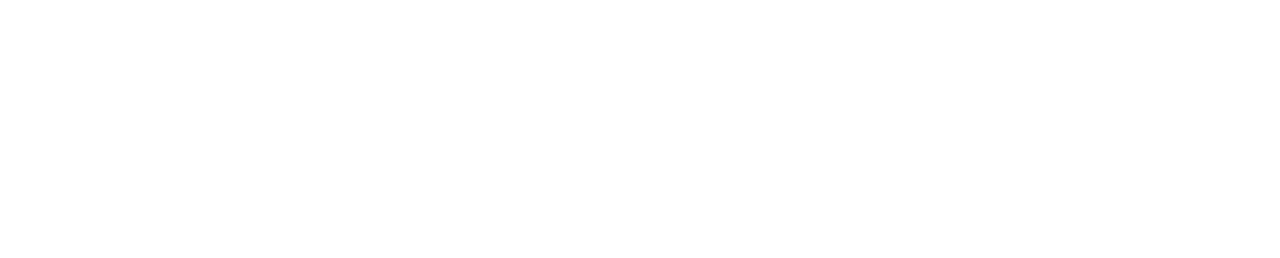
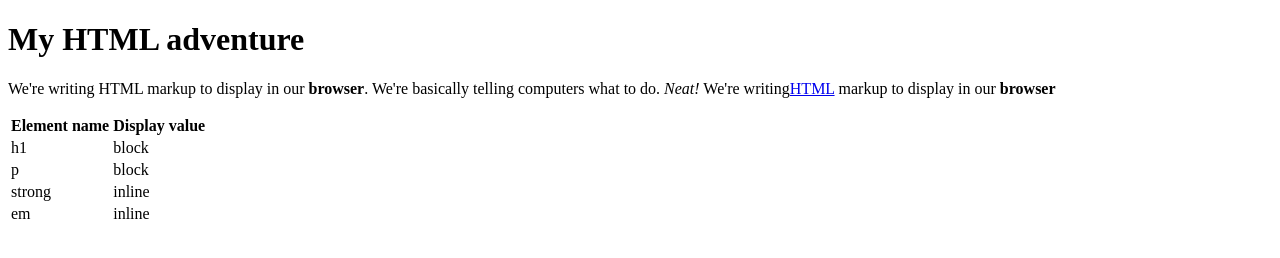
Before and after one commit to learn-co-curriculum/phase-0-the-dom-editing-lab, a website: page index.html in a window 1280 px wide. Drawn offline with Linux system fonts and the light colour scheme.

Commit message:
DOM editing lab completed

```diff
--- a/index.html
+++ b/index.html
@@ -1 +1,44 @@
-<!-- Write your code here! -->
+<!DOCTYPE html>
+<html lang="en">
+  <head>
+    <meta charset="UTF-8" />
+    <meta name="viewport" content="width=device-width, initial-scale=1.0" />
+    <meta http-equiv="X-UA-Compatible" content="ie=edge" />
+    <title>Introduction to the DOM Lab</title>
+  </head>
+  <body>
+    <h1>My HTML adventure</h1>
+        <p>
+        We're writing HTML markup to display in our <strong>browser</strong>. We're
+        basically telling computers what to do. <em>Neat!</em>
+        We're writing<a href="https://developer.mozilla.org/en-US/docs/Web/HTML">HTML</a> markup to
+        display in our <strong>browser</strong>
+            <table>
+                <thead>
+                    <tr>
+                        <th>Element name</th>
+                        <th>Display value</th>
+                    </tr>
+                </thead>
+                <tbody>
+                    <tr>
+                        <td>h1</td>
+                        <td>block</td>
+                    </tr>
+                    <tr>
+                        <td>p</td>
+                        <td>block</td>
+                    </tr>
+                    <tr>
+                        <td>strong</td>
+                        <td>inline</td>
+                    </tr>
+                    <tr>
+                        <td>em</td>
+                        <td>inline</td>
+                    </tr>
+                </tbody>
+            </table>
+        </p>
+    </body>
+</html>
```
Also changed, not shown: 1 other file.
